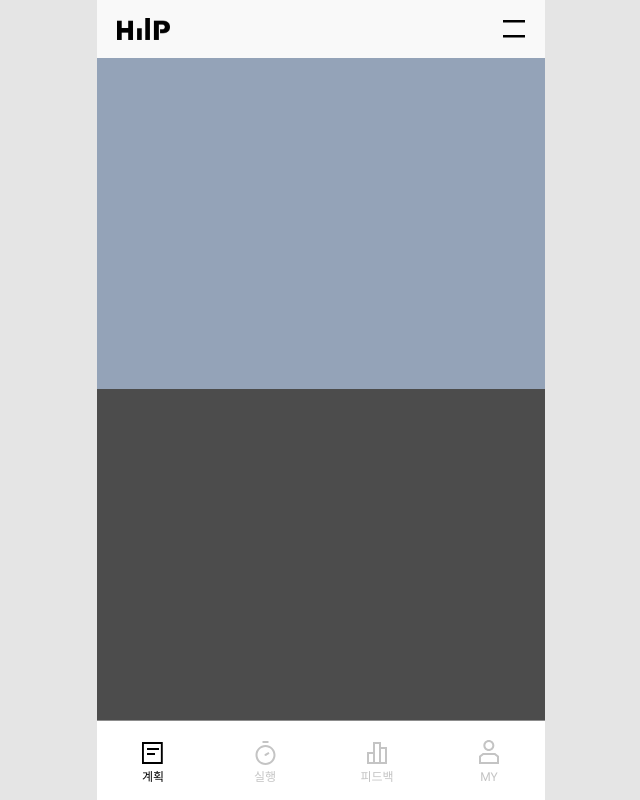
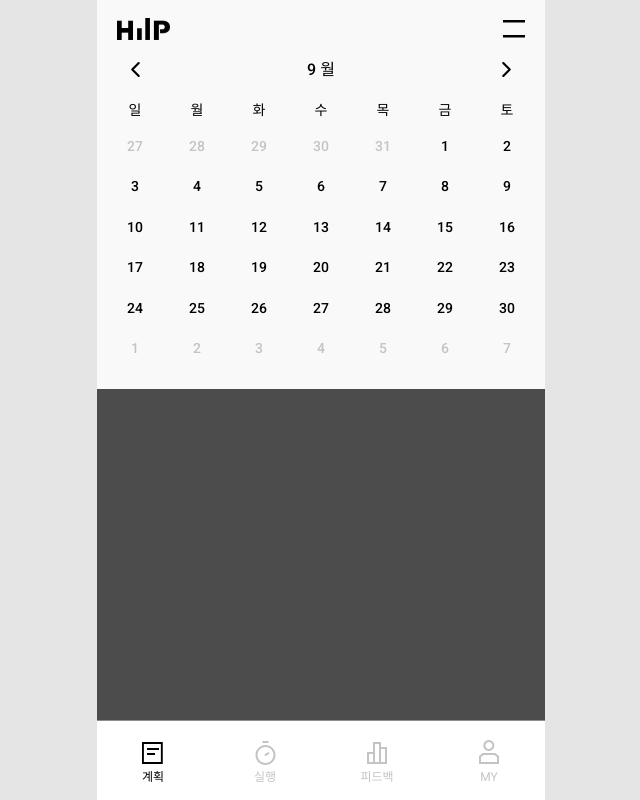
Before and after one commit to eyo-25/HIIP_APP, a Next.js app in the folder next/: page /plan in a window 1280 px wide. Shown: the whole page, without its empty margins (319-959 px from the left). Built offline with nearby package versions, Linux system fonts and the light colour scheme.

Commit message:
feat: 월간달력 개발

```diff
--- a/next/package.json
+++ b/next/package.json
@@ -14,11 +14,11 @@
     "@types/react": "18.2.21",
     "@types/react-dom": "18.2.7",
     "autoprefixer": "10.4.15",
+    "dayjs": "^1.11.9",
     "eslint": "8.48.0",
     "eslint-config-next": "13.4.19",
     "framer": "^2.3.0",
     "jotai": "^2.4.1",
-    "moment": "^2.29.4",
     "motion": "^10.16.2",
     "next": "13.4.19",
     "next-auth": "^4.23.1",
--- a/next/src/app/plan/component/ContentSection.tsx
+++ b/next/src/app/plan/component/ContentSection.tsx
@@ -36,7 +36,7 @@ function ContentSection() {
     if (isWeekly && distanceY < -20) {
       setIsWeekly(false);
     }
-    if (!isWeekly && distanceY > 40) {
+    if (!isWeekly && distanceY > 30) {
       setIsWeekly(true);
     }
   }, [mouseUpClientY]);
@@ -48,7 +48,7 @@ function ContentSection() {
         onMouseUp={onMouseUp}
         onTouchEnd={onTouchEnd}
         onTouchStart={onTouchStart}
-        className={isWeekly ? "h-[19%]" : "h-full"}
+        className={isWeekly ? "h-[22%]" : "h-full"}
       >
         <Calendar isWeekly={isWeekly} />
       </article>
--- a/next/src/components/calendar/Calendar.tsx
+++ b/next/src/components/calendar/Calendar.tsx
@@ -1,13 +1,78 @@
-import React from "react";
+import React, { useState } from "react";
+import dayjs from "dayjs";
+
+import { IoChevronForward, IoChevronBack } from "react-icons/io5";
+import MonthCalendar from "./MonthCalendar";
+import WeeklyCalendar from "./WeeklyCalendar";
 
 type Props = {
   isWeekly: boolean;
 };
 
+const ButtonClass = "w-23pxr h-23pxr cursor-pointer";
+const Days = ["일", "월", "화", "수", "목", "금", "토"];
+
 function Calendar({ isWeekly }: Props) {
-  console.log("캘린더 렌더링");
+  const [displayDate, setDisplayDate] = useState<dayjs.Dayjs>(dayjs());
+  const [clickedDate, setClickedDate] = useState();
 
-  return <article className="w-full h-full bg-slate-400"></article>;
+  const onPrevClick = () => {
+    if (isWeekly) {
+    } else {
+      const prevMonth = displayDate.subtract(1, "M");
+      setDisplayDate(prevMonth);
+    }
+  };
+  const onNextClick = () => {
+    if (isWeekly) {
+    } else {
+      const nextMonth = displayDate.add(1, "M");
+      setDisplayDate(nextMonth);
+    }
+  };
+  const onTodayClick = () => {
+    setDisplayDate(dayjs());
+  };
+
+  return (
+    <article className="flex flex-col items-center w-full h-full">
+      <section className="flex w-[88%] justify-between mb-18pxr">
+        <IoChevronBack onClick={onPrevClick} className={ButtonClass} />
+        <p onClick={onTodayClick} className="font-medium cursor-pointer">
+          {displayDate.format("M")} 월
+        </p>
+        <IoChevronForward onClick={onNextClick} className={ButtonClass} />
+      </section>
+      <section
+        className={`w-full px-7pxr font-medium ${
+          isWeekly ? "h-[60%]" : "h-[88%]"
+        }`}
+      >
+        <ul
+          className={`grid grid-cols-7 text-sm ${
+            isWeekly ? "h-[40%]" : "h-[9%]"
+          }`}
+        >
+          {Days.map((day) => (
+            <li className="mx-auto" key={day}>
+              {day}
+            </li>
+          ))}
+        </ul>
+        <ul
+          className={`grid grid-cols-7 text-sm ${
+            isWeekly ? "h-[60%]" : "h-[84%]"
+          }`}
+        >
+          {isWeekly ? (
+            <WeeklyCalendar displayDate={displayDate} />
+          ) : (
+            <MonthCalendar displayDate={displayDate} />
+          )}
+        </ul>
+      </section>
+    </article>
+  );
 }
 
 export default React.memo(Calendar);
--- /dev/null
+++ b/next/src/components/calendar/MonthCalendar.tsx
@@ -0,0 +1,53 @@
+import { useEffect, useState } from "react";
+import dayjs from "dayjs";
+
+type Props = {
+  displayDate: dayjs.Dayjs;
+};
+
+export default function MonthCalendar({ displayDate }: Props) {
+  const [monthArray, setMonthArray] = useState<string[]>([]);
+  const nowMonth = displayDate.month() + 1;
+
+  useEffect(() => {
+    setMonthArray(() => {
+      const newMonthArray = [];
+
+      let nowMonthLast = Number(displayDate.endOf("month").format("DD"));
+      let nowMonthStartDay = displayDate.startOf("month").day();
+      let prevMonthLast = displayDate.subtract(1, "month").endOf("month");
+      let prevMonthLastDate = Number(prevMonthLast.format("D"));
+      let nextMonthLastDate = displayDate.add(1, "month");
+
+      for (let i = 1; i <= nowMonthStartDay; i++) {
+        newMonthArray.push(
+          prevMonthLast.format("YYYY-MM-") +
+            (prevMonthLastDate - (nowMonthStartDay - i))
+        );
+      }
+      for (let i = 1; i <= nowMonthLast; i++) {
+        newMonthArray.push(displayDate.format("YYYY-MM-") + i);
+      }
+      for (let i = 1; i <= 42 - (nowMonthStartDay + nowMonthLast); i++) {
+        newMonthArray.push(nextMonthLastDate.format("YYYY-MM-") + i);
+      }
+
+      return newMonthArray;
+    });
+  }, [displayDate]);
+
+  return (
+    <>
+      {monthArray.map((date: string) => (
+        <li
+          className={`flex-center mx-auto ${
+            Number(date.split("-")[1]) !== nowMonth && "text-gray-600"
+          }`}
+          key={date}
+        >
+          {date.split("-")[2]}
+        </li>
+      ))}
+    </>
+  );
+}
--- /dev/null
+++ b/next/src/components/calendar/WeeklyCalendar.tsx
@@ -0,0 +1,30 @@
+import dayjs from "dayjs";
+import { useEffect, useState } from "react";
+
+type Props = {
+  displayDate: dayjs.Dayjs;
+};
+
+export default function WeeklyCalendar({ displayDate }: Props) {
+  const [weekArray, setWeekArray] = useState<string[]>([]);
+
+  useEffect(() => {
+    setWeekArray(() => {
+      const newWeekArray = [];
+      const today = displayDate.day();
+
+      for (let i = 1; i <= today; i++) {
+        newWeekArray.push(displayDate.subtract(i, "d").format("YYYY-MM-DD"));
+      }
+      for (let i = 0; i < 7 - today; i++) {
+        newWeekArray.push(displayDate.add(i, "d").format("YYYY-MM-DD"));
+      }
+
+      return newWeekArray;
+    });
+  }, [displayDate]);
+
+  console.log(weekArray);
+
+  return <></>;
+}
```
Also changed, not shown: 1 other file (tests, documents, lock files or other folders).
